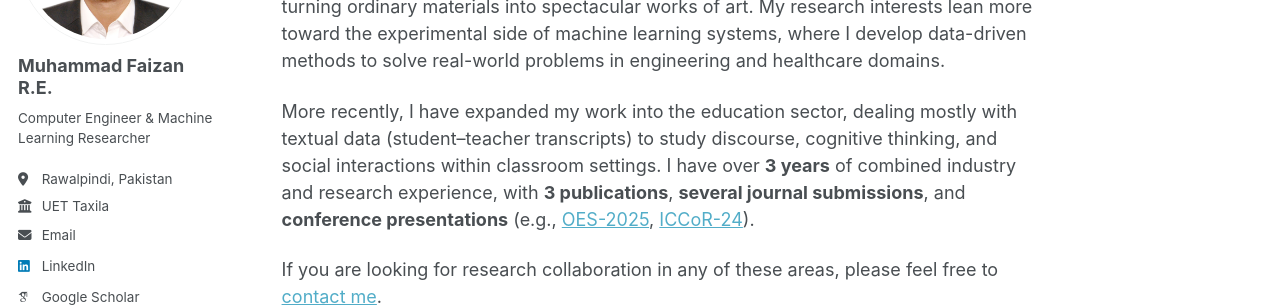
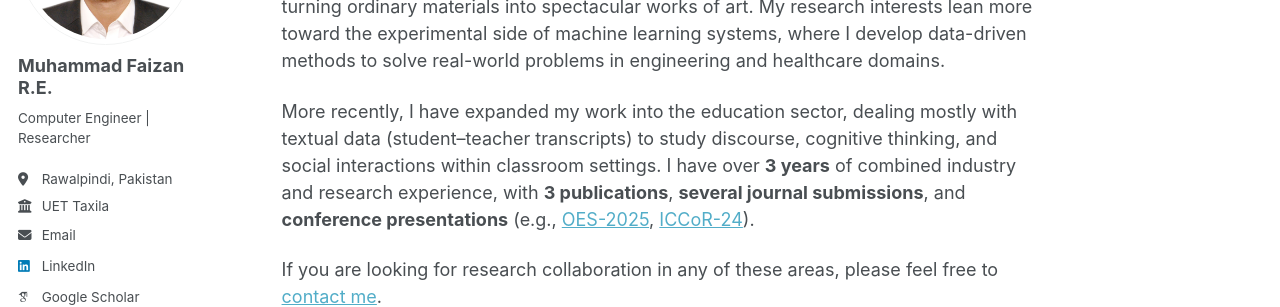
Before and after one commit to MuhammadFaizan99/MuhammadFaizan99.github.io, a Jekyll site: the page built from _pages/about.md, in a window 1280 px wide. Shown: the part 229-536 px from the top of the page. Built offline with Jekyll 4.4.1, drawn with Linux system fonts in a browser that asks for light colours; some web fonts are replaced; a script that is not in the unit is left out; part of the change alters nothing that is shown.

```diff
--- a/_config.yml
+++ b/_config.yml
@@ -12,9 +12,9 @@ site_theme  : "default"
 title       : "Muhammad Faizan"
 title_separator: "-"
 name        : &name "Muhammad Faizan"
-description : &description "ML/NLP — AI for healthcare"
-url         : "https://MuhammadFaizan99.github.io"   # <-- YOUR URL (quoted)
-baseurl     : ""                                      # <-- keep empty for a user site
+description : &description "Computer Engineer | Researcher"
+url         : "https://MuhammadFaizan99.github.io"
+baseurl     : ""
 repository  : "MuhammadFaizan99/MuhammadFaizan99.github.io"
 
 # Site Author - The following control what appear as part of the author content on the side bar.
@@ -25,7 +25,7 @@ author:
   avatar           : "2+2.JPG"
   name             : "Muhammad Faizan R.E."
   pronouns         : # add there
-  bio              : "Computer Engineer & Machine Learning Researcher"
+  bio              : "Computer Engineer | Researcher"
   location         : "Rawalpindi, Pakistan"
   employer         : "UET Taxila"
   uri              : # URL
```
